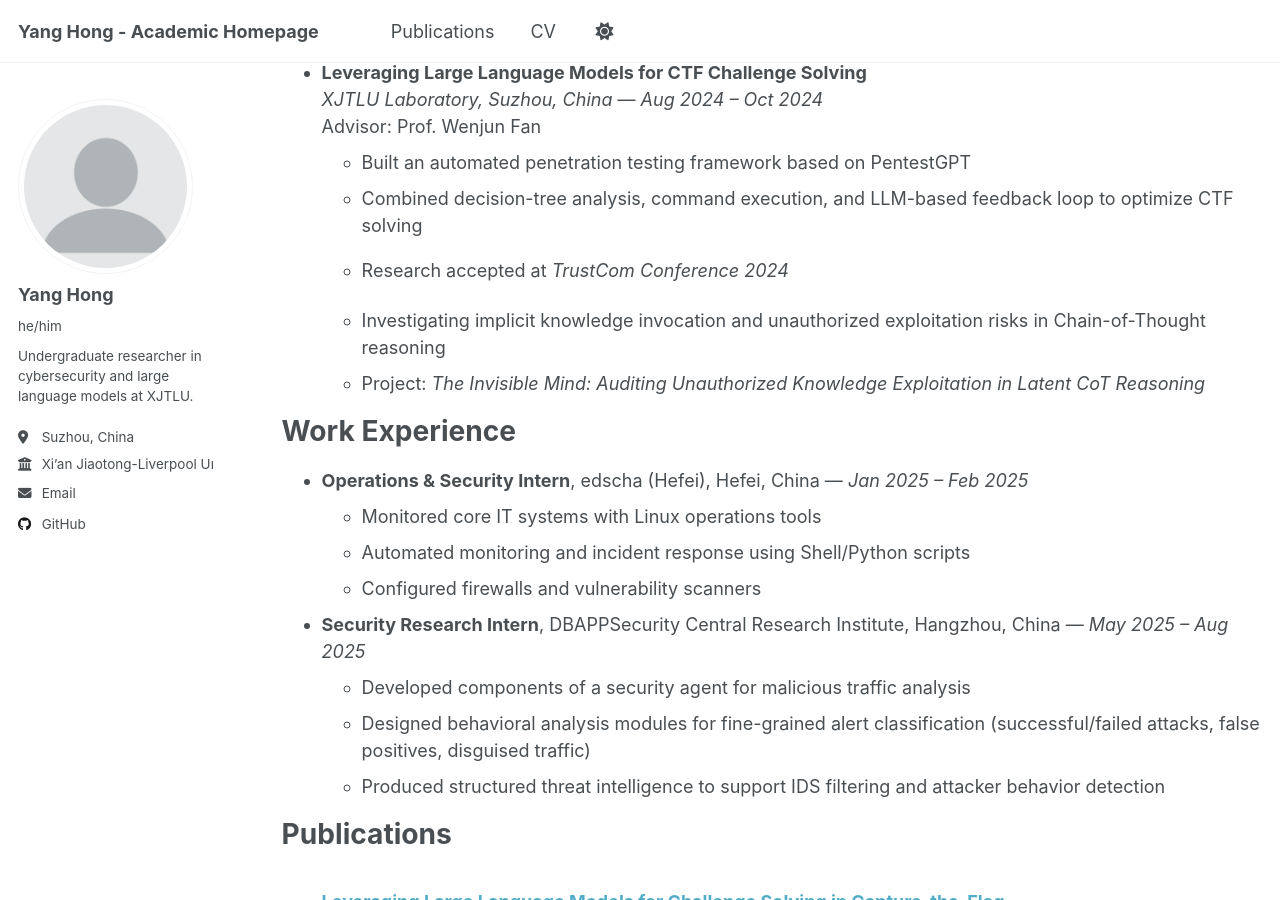
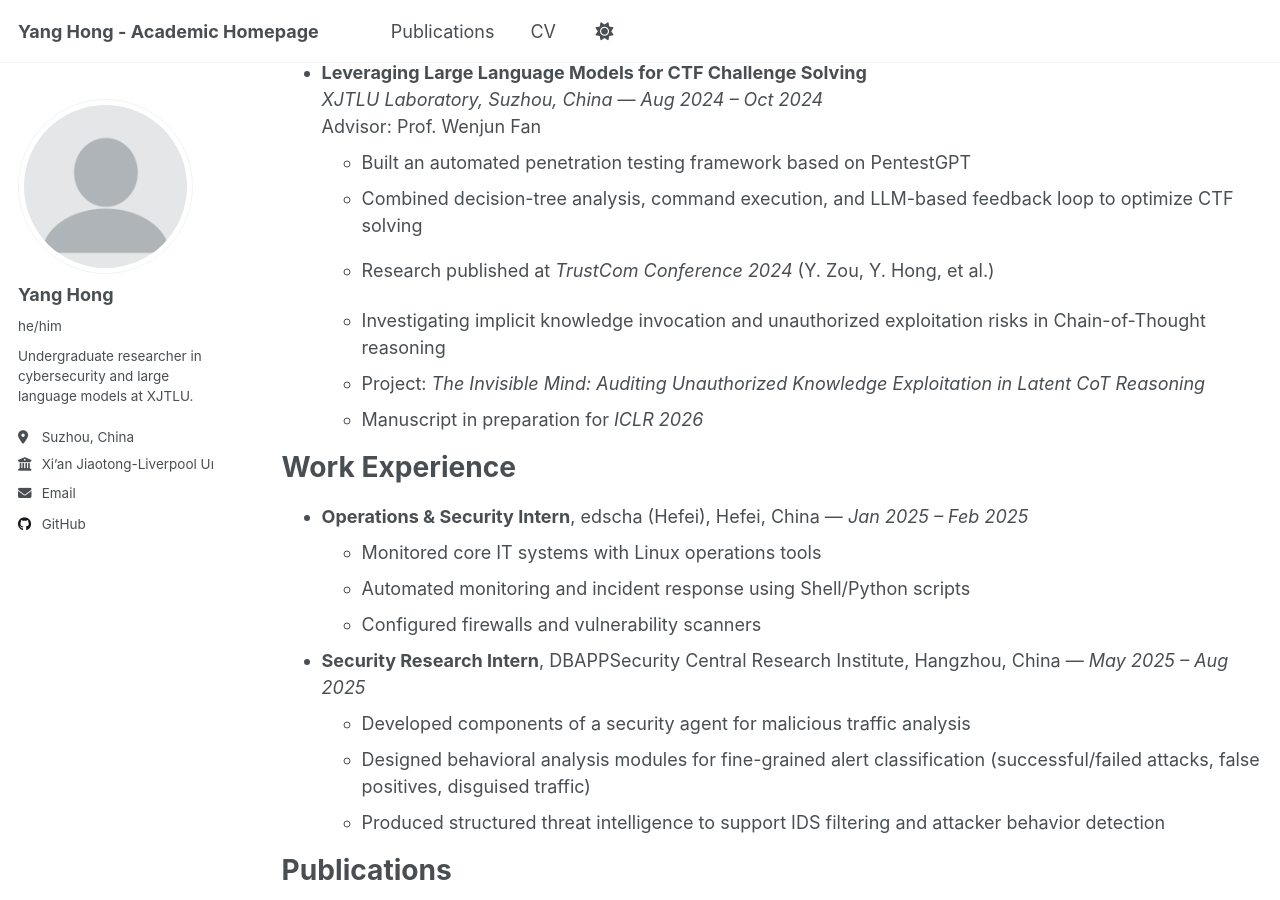
Before and after one commit to expiol/expiol.github.io, a Jekyll site: the page built from _pages/cv.md, in a window 1280 px wide and 900 px high, scrolled down 312 px. Built offline with Jekyll 4.4.1, drawn with Linux system fonts in a browser that asks for light colours; a script that is not in the unit is left out.

Commit message:
Update cv.md

```diff
--- a/_pages/cv.md
+++ b/_pages/cv.md
@@ -21,10 +21,11 @@ Research Experience
   Advisor: Prof. Wenjun Fan
   - Built an automated penetration testing framework based on PentestGPT
   - Combined decision-tree analysis, command execution, and LLM-based feedback loop to optimize CTF solving
-  - Research accepted at *TrustCom Conference 2024*
+  - Research published at *TrustCom Conference 2024* (Y. Zou, Y. Hong, et al.)
 
   - Investigating implicit knowledge invocation and unauthorized exploitation risks in Chain-of-Thought reasoning
   - Project: *The Invisible Mind: Auditing Unauthorized Knowledge Exploitation in Latent CoT Reasoning*
+  - Manuscript in preparation for *ICLR 2026*
 
 Work Experience
 ======
```
